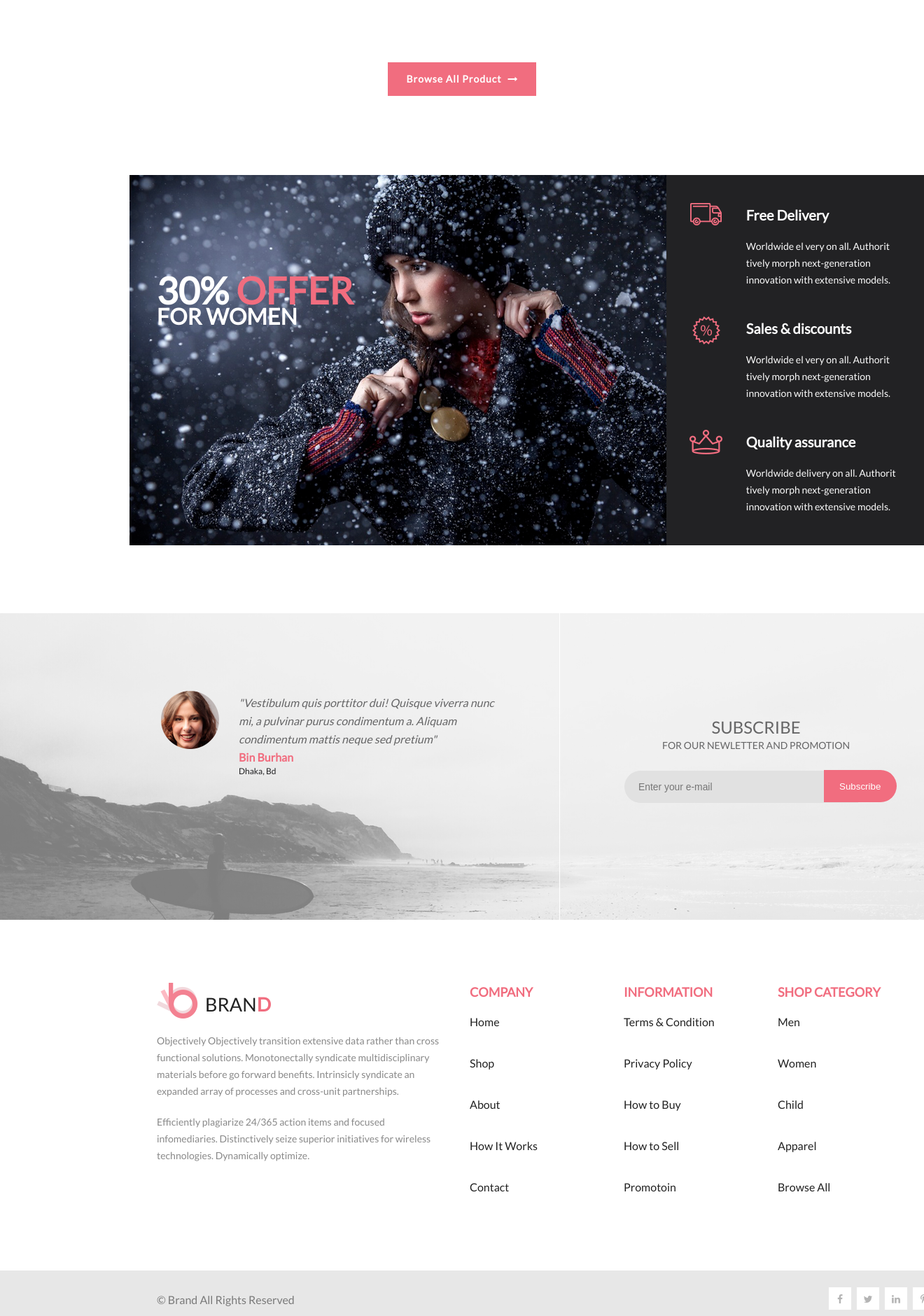
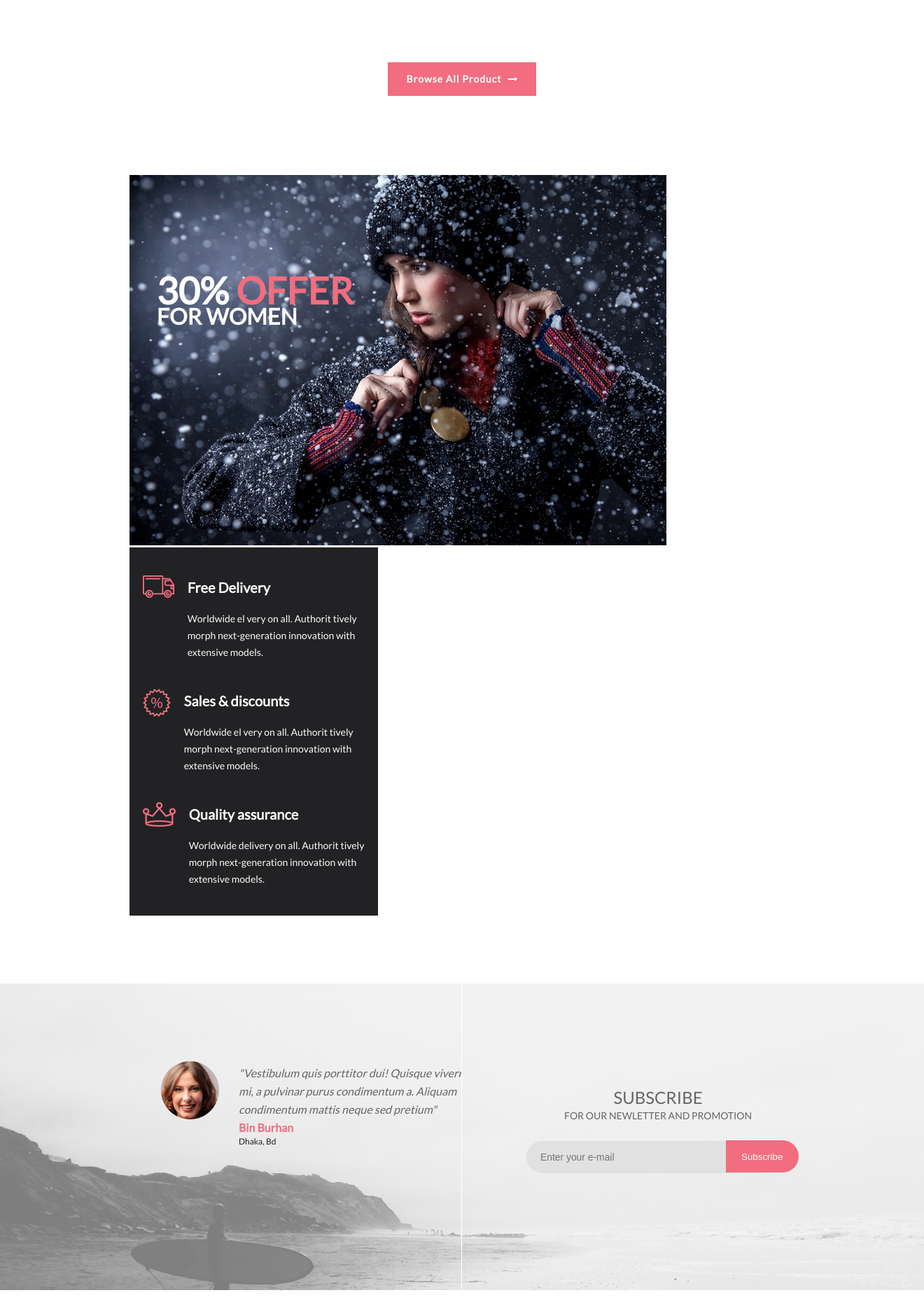
Before and after one commit to mironenkoff/brand_shop, a PHP site: page /index.html in a window 1320 px wide. Shown: the part 2735-4615 px from the top of the page at 70% size. Run offline with PHP 8.4, Linux system fonts and the light colour scheme.

Commit message:
Работа над feature

```diff
--- a/public_html/index.html
+++ b/public_html/index.html
@@ -109,22 +109,22 @@
       <section class="feature clearfix"><a class="feature__img" href="#"><img src="img/featureImg.png" alt="feature image"></a><a class="feature__badge" href="##">
           <h2 class="feature__badge_1">30% <span class="feature__badge_red">OFFER</span></h2>
           <h3 class="feature__badge_2">FOR WOMEN</h3></a>
-        <ul>
-          <li><a class="feature__item" href="###">
-              <div class="feature__itemPic"><img src="img/listImg_1.png" alt="Free Delivery"></div>
-              <ul class="feature__itemDescr">
+        <ul class="feature__items">
+          <li class="clearfix"><a href="###">
+              <div class="feature__itemsPic"><img src="img/listImg_1.png" alt="Free Delivery"></div>
+              <ul class="feature__itemsDescr">
                 <li>Free Delivery</li>
                 <li>Worldwide el very on all. Authorit tively morph next-generation innovation with extensive models.</li>
               </ul></a></li>
-          <li><a class="feature__item" href="###">
-              <div class="feature__itemPic"><img src="img/listImg_2.png" alt="Sales &amp; discounts"></div>
-              <ul class="feature__itemDescr">
+          <li class="clearfix"><a href="###">
+              <div class="feature__itemsPic"><img src="img/listImg_2.png" alt="Sales &amp; discounts"></div>
+              <ul class="feature__itemsDescr">
                 <li>Sales & discounts</li>
                 <li>Worldwide el very on all. Authorit tively morph next-generation innovation with extensive models.</li>
               </ul></a></li>
-          <li><a class="feature__item" href="###">
-              <div class="feature__itemPic"><img src="img/listImg_3.png" alt="Quality assurance"></div>
-              <ul class="feature__itemDescr">
+          <li class="clearfix"><a href="###">
+              <div class="feature__itemsPic"><img src="img/listImg_3.png" alt="Quality assurance"></div>
+              <ul class="feature__itemsDescr">
                 <li>Quality assurance</li>
                 <li>Worldwide delivery on all. Authorit tively morph next-generation innovation with extensive models.</li>
               </ul></a></li>
@@ -133,8 +133,7 @@
       <footer class="footer clearfix">
         <section class="subscribe clearfix">
           <div class="subscribeBg"></div>
-          <div class="subscribe__slider">
-            <!--img.subscribe__bgImg( src="img/subscribeBg.png" alt="Subscribe background image" )--><img class="subscribe__sliderImg" src="img/subscrSliderImg.png" alt="stuff face">
+          <div class="subscribe__slider"><img class="subscribe__sliderImg" src="img/subscrSliderImg.png" alt="stuff face">
             <div class="subscribe__sliderTxt">
               <h2>
                 "Vestibulum quis porttitor dui! Quisque viverra nunc mi,
@@ -145,7 +144,6 @@
             </div>
           </div>
           <div class="subscribe__area">
-            <!--img.subscribe__bgImg.subscribe__bgImg_tail( src="img/subscribeBg.png" alt="subscribe background image" )-->
             <div class="subscribe__areaTxt">
               <p class="subscribe__areaTxt1">SUBSCRIBE</p>
               <p class="subscribe__areaTxt2">FOR OUR NEWLETTER AND PROMOTION</p>
--- a/public_html/styles/mystyle.css
+++ b/public_html/styles/mystyle.css
@@ -713,16 +713,12 @@ header {
 }
 .feature {
   float: left;
-  width: 1140px;
-  height: 529px;
-  margin-left: 14%;
-  background-color: #222224;
-  background-image: url("../img/featureBg.jpg");
-  background-repeat: no-repeat;
-  overflow: hidden;
+  margin: 0 14%;
 }
 .feature__img {
   display: block;
+  background-image: url("../img/featureBg.jpg");
+  background-repeat: no-repeat;
   position: relative;
   float: left;
   overflow: hidden;
@@ -783,23 +779,37 @@ header {
   transition: transform 0.1s;
   transform: scale(0.5);
 }
-.feature__item {
+.feature__items {
+  float: left;
+  padding: 20px 0;
+  height: 100%;
+  background-color: #222224;
+}
+.feature__items a {
   display: block;
   float: left;
-  padding-top: 40px;
+  padding: 20px 0;
   transition: transform .7s;
 }
-.feature__itemPic {
+.feature__items a:hover {
+  transition: transform .7s;
+  transform: scale(1.1);
+}
+.feature__items a:active {
+  transition: transform 0.1s;
+  transform: scale(0.5);
+}
+.feature__itemsPic {
   float: left;
-  width: 114px;
+  margin: 0 19px;
 }
-.feature__itemPic img {
+.feature__itemsPic img {
   display: block;
   margin: 0 auto;
 }
-.feature__itemDescr {
+.feature__itemsDescr {
   float: left;
-  width: 219px;
+  width: 270px;
   font-family: Lato;
   color: #fbfbfb;
   font-size: 14px;
@@ -807,27 +817,19 @@ header {
   line-height: 24px;
   text-align: left;
 }
-.feature__itemDescr li:first-child {
+.feature__itemsDescr li:first-child {
   padding-top: 5px;
   padding-bottom: 21px;
   font-size: 20px;
   font-weight: 700;
   line-height: 24px;
 }
-.feature__item:hover {
-  transition: transform .7s;
-  transform: scale(1.1);
-}
-.feature__item:active {
-  transition: transform 0.1s;
-  transform: scale(0.5);
-}
 .subscribe {
   position: relative;
   float: left;
   margin-top: 97px;
   background-color: rgba(242, 242, 242, 0.8);
-  width: 1600px;
+  width: 100%;
   height: 438px;
 }
 .subscribeBg {
@@ -949,9 +951,10 @@ header {
 }
 .footer {
   float: left;
-  width: 1600px;
+  width: 100%;
 }
 .bottomMenu {
+  width: 100%;
   padding: 90px 14%;
   float: left;
 }
@@ -979,7 +982,6 @@ header {
 .bottomMenu__column {
   float: left;
   width: 200px;
-  margin-left: 20px;
 }
 .bottomMenu__column h2 {
   font-family: Lato;
@@ -987,20 +989,20 @@ header {
   font-size: 18px;
   font-weight: 700;
   line-height: 26px;
+  margin-bottom: 15px;
+  padding-left: 20px;
 }
 .bottomMenu__ref {
-  font-family: Lato;
+  display: block;
   color: #898989;
   font-size: 16px;
   font-weight: 400;
   line-height: 59px;
+  padding-left: 20px;
 }
 .bottomMenu__ref:hover {
-  font-family: Lato;
-  color: #898989;
-  font-size: 16px;
-  font-weight: 400;
-  line-height: 59px;
+  background-color: #e7e7e7;
+  border-radius: 30px 10px;
 }
 .socials {
   float: left;
--- a/public_html/styles/mystyle.less
+++ b/public_html/styles/mystyle.less
@@ -465,9 +465,7 @@ header {
 }
 .feature {
     float: left;
-    width: 100%;
-    height: 529px;
-    padding: 0 14%;
+    margin: 0 14%;
     &__img {
         display: block;
         background-image: url("../img/featureBg.jpg");
@@ -557,7 +555,7 @@ header {
         }
         &Pic {
             float: left;
-            width: 114px;
+            margin: 0 19px;
             img {
                 display: block;
                 margin: 0 auto;
```
